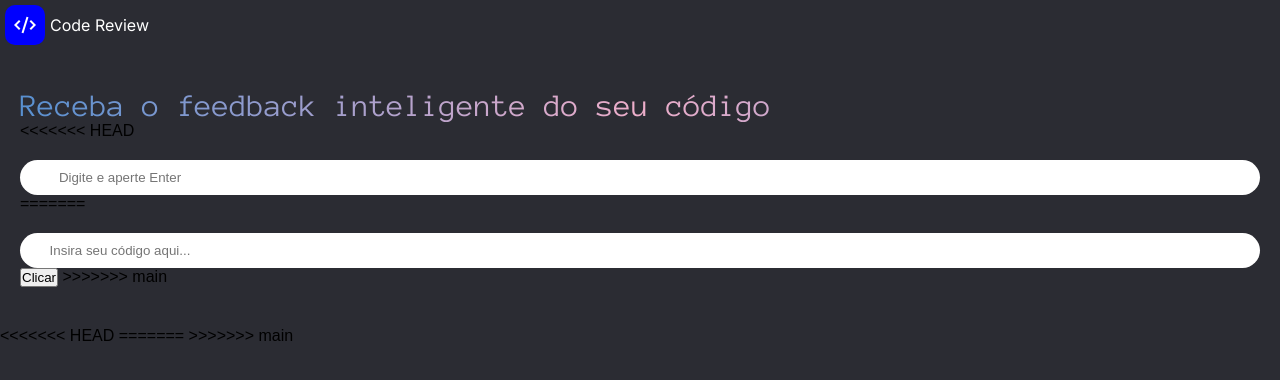
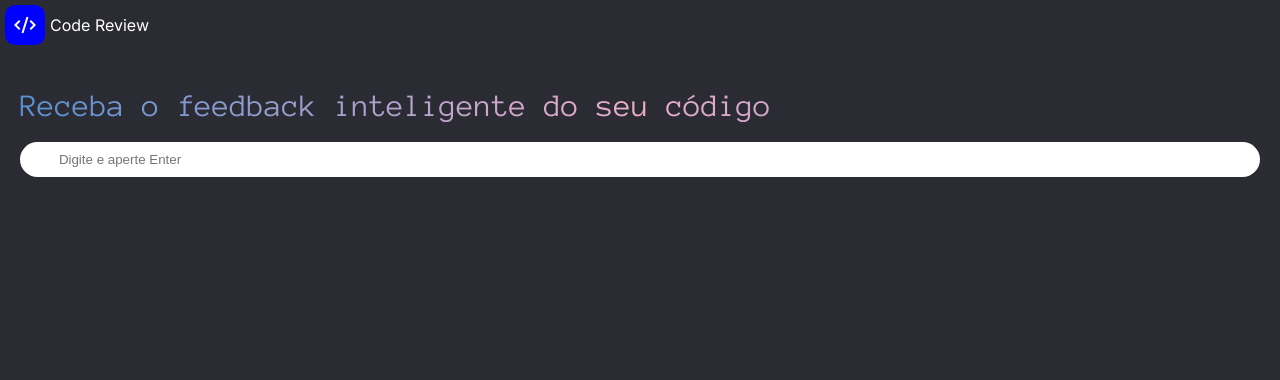
Before and after one commit to yurimaurino/codeReview, a plain HTML site: page frontend/index.html in a window 1280 px wide. Drawn offline with nearby package versions, Linux system fonts and the light colour scheme.

Commit message:
resolve index.html

```diff
--- a/frontend/index.html
+++ b/frontend/index.html
@@ -24,23 +24,12 @@
             <h1>
                 Receba o feedback inteligente do seu código
             </h1>
-<<<<<<< HEAD
             <form action="" method="post" class="requisiton">
                 <input type="text" onclick="buscarDados()" class="req" id="req"  placeholder="Digite e aperte Enter">
             </form>
-=======
-            <div class="requisiton">
-                <input type="text" class="req" id="req" placeholder="Insira seu código aqui...">
-            </div>
-            <button onclick="buscarDados()">Clicar</button>
->>>>>>> main
         </div>
 
     </main>
-<<<<<<< HEAD
-=======
-
->>>>>>> main
     <script src="scripts/script.js"></script>
 </body>
 </html>
--- a/frontend/scripts/script.js
+++ b/frontend/scripts/script.js
@@ -1,18 +1,9 @@
 async function buscarDados(){
-
-  const pergunta = document.getElementById('req').value
-
-  const requisicao = await fetch("http://localhost:3000/dados",{
-    method: "POST",
-    headers: {
-      "Content-Type": "application/json",
-    },
-    body: JSON.stringify({
-      pergunta: pergunta
-    })
-  })
+  const requisicao = await fetch("http://localhost:3000/dados")
   const dados = await requisicao.json()
 
   const mensagem = dados.choices[0].message.content
   console.log(mensagem)
+
+  document.getElementById("resposta").textContent = mensagem
 }
--- a/frontend/styles/style.css
+++ b/frontend/styles/style.css
@@ -74,5 +74,6 @@ body{
 }
 
 .req:focus{
-    outline: rgb(8, 8, 184);
+    outline: 1px solid  rgb(88, 144, 208);
+    outline-offset: 2px;
 }
```
